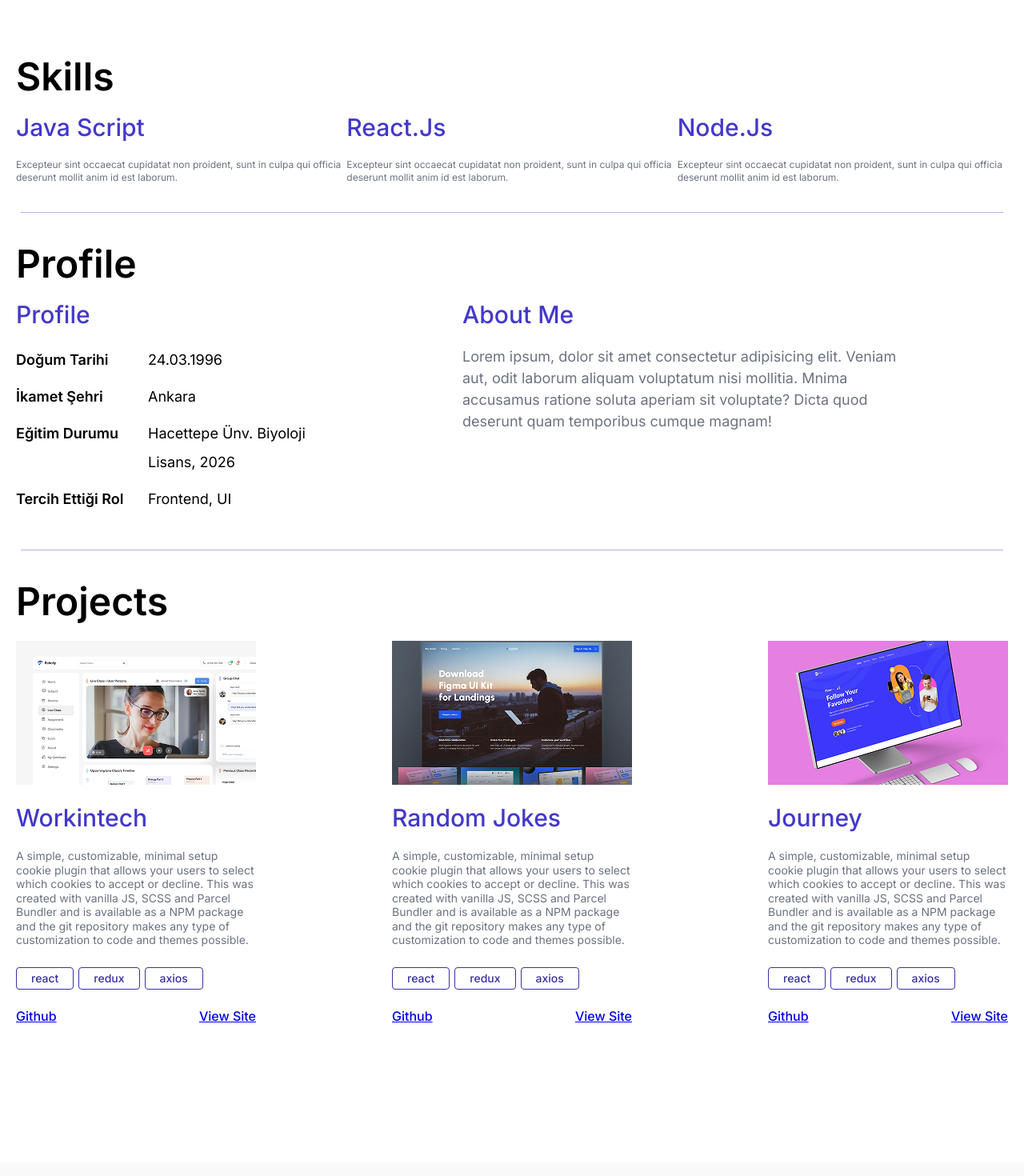
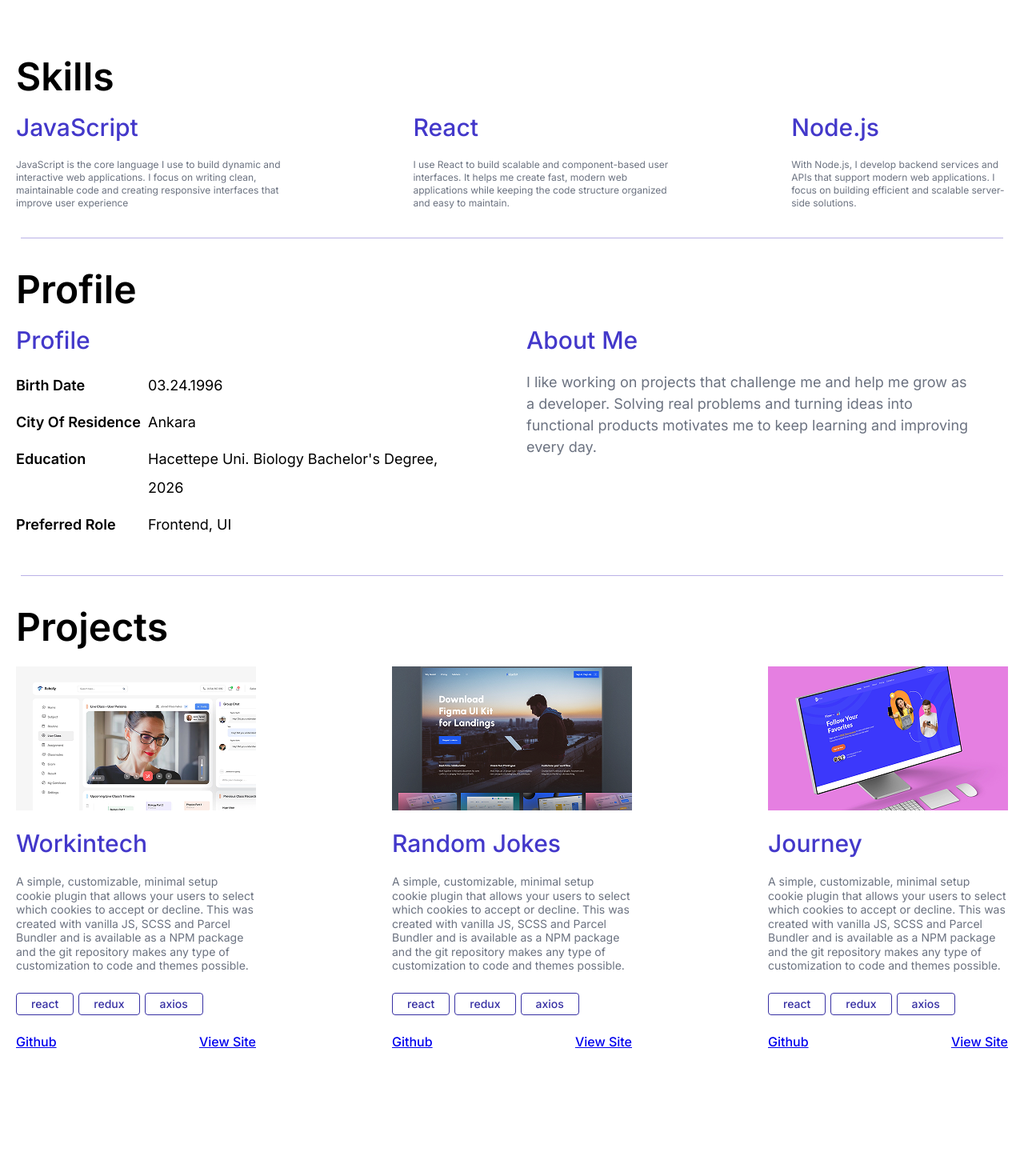
Before and after one commit to chagataiozkan/personal-website-project-frontend, a React (Vite) app: page / in a window 1280 px wide. Shown: the part 740-2210 px from the top of the page at 80% size. Built offline with nearby package versions, Linux system fonts and the light colour scheme.

Commit message:
load page content from JS data

```diff
--- a/src/components/Footer.jsx
+++ b/src/components/Footer.jsx
@@ -1,15 +1,18 @@
+import { mockData } from "../data/mockData";
+
 export default function Footer() {
+  const lang = "en";
   return (
     <section className="footer" id="footer">
       <div className="container">
         <div className="footer-parts">
-        <h2>Let's work together on<br />your next product.</h2>
+          <h2>{mockData.footer.text[lang]}</h2>
           <div className="footer-bottom">
             <div className="footer-bottom-left">
               <p>almilasucode@gmail.com</p>
             </div>
             <div className="footer-bottom-right">
-            <a>Personal Blog</a>
+              <a>{mockData.footer.blog[lang]}</a>
               <a>Github</a>
               <a>LinkedIn</a>
             </div>
--- a/src/components/Header.jsx
+++ b/src/components/Header.jsx
@@ -1,4 +1,9 @@
+import { mockData } from "../data/mockData";
+
 export default function Header() {
+
+  const lang = "en";
+
   return (
     <nav className="header">
       <div className="container">
@@ -8,13 +13,13 @@ export default function Header() {
           </div>
           <div className="header-right">
             <a href="#skills" className="header-text">
-              Skills
+              {mockData.header.skillText[lang]}
             </a>
             <a href="#projects" className="header-text">
-              Projects
+              {mockData.header.projectText[lang]}
             </a>
             <a href="#footer" className="header-hire-text">
-              Hire me
+              {mockData.header.hireText[lang]}
             </a>
           </div>
         </div>
--- a/src/components/Hero.jsx
+++ b/src/components/Hero.jsx
@@ -1,21 +1,24 @@
+import { mockData } from "../data/mockData";
+
 export default function Hero() {
+
+  const lang = "en";
+
   return (
     <section className="hero">
       <div className="container">
         <div className="hero-parts">
           <div className="hero-left">
-            <p className="hero-left-name">Almila Su</p>
+            <p className="hero-left-name">{mockData.hero.name}</p>
             <div className="hero-left-text">
-              <span>Creative thinker Minimalism lover</span>
+              <span>{mockData.hero.summaryText[lang]}</span>
             </div>
             <p className="hero-left-desc">
-              Hi, I’m Almila. I’m a full-stack developer. If you are looking for a
-              Developer who to craft solid and scalable frontend products with
-              great user experiences. Let’s shake hands with me.
+             {mockData.hero.descText[lang]}
             </p>
             <div className="hero-left-buttons">
               <button className="hero-left-hire-button" type="button">
-                Hire me
+                {mockData.header.hireText[lang]}
               </button>
               <button className="hero-left-button" type="button">
                 Github
--- a/src/components/Profile.jsx
+++ b/src/components/Profile.jsx
@@ -1,41 +1,25 @@
+import { mockData } from "../data/mockData";
+
 export default function Profile() {
+  const lang = "en";
   return (
     <section className="profile">
       <div className="container">
         <div className="divider-line"></div>
-        <h2>Profile</h2>
+        <h2>{mockData.profile.headerText[lang]}</h2>
         <div className="profile-parts">
           <div className="profile-left">
-            <h3>Profile</h3>
-            <div className="profile-left-row">
-              <span className="profile-label">Doğum Tarihi</span>
-              <span className="profile-value">24.03.1996</span>
-            </div>
-            <div className="profile-left-row">
-              <span className="profile-label">İkamet Şehri</span>
-              <span className="profile-value">Ankara</span>
-            </div>
-            <div className="profile-left-row">
-              <span className="profile-label">Eğitim Durumu</span>
-              <span className="profile-value">
-                Hacettepe Ünv. Biyoloji
-                <br />
-                Lisans, 2026
-              </span>
-            </div>
-            <div className="profile-left-row">
-              <span className="profile-label">Tercih Ettiği Rol</span>
-              <span className="profile-value">Frontend, UI</span>
-            </div>
+            <h3>{mockData.profile.headerText[lang]}</h3>
+            {mockData.profile.info.map((item) => (
+              <div className="profile-left-row" key={item.id}>
+                <span className="profile-label">{item.label[lang]}</span>
+                <span className="profile-value">{item.value[lang]}</span>
+              </div>
+            ))}
           </div>
           <div className="profile-right">
-            <h3>About Me</h3>
-            <p>
-              Lorem ipsum, dolor sit amet consectetur adipisicing elit. Veniam
-              aut, odit laborum aliquam voluptatum nisi mollitia.
-              Mnima accusamus ratione soluta aperiam sit voluptate? Dicta quod
-              deserunt quam temporibus cumque magnam!
-            </p>
+            <h3>{mockData.profile.aboutTitle[lang]}</h3>
+            <p>{mockData.profile.aboutText[lang]}</p>
           </div>
         </div>
       </div>
--- a/src/components/Projects.jsx
+++ b/src/components/Projects.jsx
@@ -1,20 +1,20 @@
+import { mockData } from "../data/mockData";
+
 export default function Projects() {
+  const lang = "en";
+
   return (
     <section className="projects" id="projects">
       <div className="container">
         <div className="divider-line"></div>
-        <h2>Projects</h2>
+        <h2>{mockData.header.projectText[lang]}</h2>
+
         <div className="projects-parts">
-          <div className="projects-row">
-            <img src="/images/project_image_1.png"></img>
-            <h3>Workintech</h3>
-            <p>
-              A simple, customizable, minimal setup cookie plugin that allows
-              your users to select which cookies to accept or decline. This was
-              created with vanilla JS, SCSS and Parcel Bundler and is available
-              as a NPM package and the git repository makes any type of
-              customization to code and themes possible.
-            </p>
+          {mockData.projects.map((project) => (
+            <div key={project.id} className="projects-row">
+              <img src={`/images/project_image_${project.id}.png`} />
+              <h3>{project.title[lang]}</h3>
+              <p>{project.text[lang]}</p>
               <div className="projects-row-pills">
                 <p>react</p>
                 <p>redux</p>
@@ -22,49 +22,10 @@ export default function Projects() {
               </div>
               <div className="projects-row-details">
                 <a href="https://github.com">Github</a>
-              <a href="https://github.com">View Site</a>
+                <a href="https://github.com">{project.viewSite[lang]}</a>
               </div>
             </div>
-          <div className="projects-row">
-            <img src="/images/project_image_2.png"></img>
-            <h3>Random Jokes</h3>
-            <p>
-              A simple, customizable, minimal setup cookie plugin that allows
-              your users to select which cookies to accept or decline. This was
-              created with vanilla JS, SCSS and Parcel Bundler and is available
-              as a NPM package and the git repository makes any type of
-              customization to code and themes possible.
-            </p>
-            <div className="projects-row-pills">
-              <p>react</p>
-              <p>redux</p>
-              <p>axios</p>
-            </div>
-            <div className="projects-row-details">
-              <a href="https://github.com">Github</a>
-              <a href="https://github.com">View Site</a>
-            </div>
-          </div>
-          <div className="projects-row">
-            <img src="/images/project_image_3.png"></img>
-            <h3>Journey</h3>
-            <p>
-              A simple, customizable, minimal setup cookie plugin that allows
-              your users to select which cookies to accept or decline. This was
-              created with vanilla JS, SCSS and Parcel Bundler and is available
-              as a NPM package and the git repository makes any type of
-              customization to code and themes possible.
-            </p>
-            <div className="projects-row-pills">
-              <p>react</p>
-              <p>redux</p>
-              <p>axios</p>
-            </div>
-            <div className="projects-row-details">
-              <a href="https://github.com">Github</a>
-              <a href="https://github.com">View Site</a>
-            </div>
-          </div>
+          ))}
         </div>
       </div>
     </section>
--- a/src/components/Skills.jsx
+++ b/src/components/Skills.jsx
@@ -1,33 +1,18 @@
+import { mockData } from "../data/mockData";
+
 export default function Skills() {
+  const lang = "en";
   return (
     <section className="skills" id="skills">
       <div className="container">
-        <h2>Skills</h2>
+        <h2>{mockData.header.skillText[lang]}</h2>
         <div className="skills-row">
-          <div className="skill">
-            <h3>Java Script</h3>
-            <p>
-              Excepteur sint occaecat cupidatat non proident,
-              sunt in culpa qui officia deserunt mollit anim id est
-              laborum.
-            </p>
-          </div>
-          <div className="skill">
-            <h3>React.Js</h3>
-            <p>
-              Excepteur sint occaecat cupidatat non proident,
-              sunt in culpa qui officia deserunt mollit anim id est
-              laborum.
-            </p>
-          </div>
-          <div className="skill">
-            <h3>Node.Js</h3>
-            <p>
-              Excepteur sint occaecat cupidatat non proident,
-              sunt in culpa qui officia deserunt mollit anim id est
-              laborum.
-            </p>
-          </div>
+          {mockData.skills.map((skill) => (
+            <div key={skill.id} className="skill">
+              <h3>{skill.title[lang]}</h3>
+              <p>{skill.text[lang]}</p>
+            </div>
+          ))}
         </div>
       </div>
     </section>
--- a/src/components/ToggleBar.jsx
+++ b/src/components/ToggleBar.jsx
@@ -1,4 +1,9 @@
+import { mockData } from "../data/mockData";
+
 export default function ToggleBar() {
+
+  const lang = "en";
+
   return (
     <section className="toggle-bar">
       <div className="container">
--- a/src/data/mockData.js
+++ b/src/data/mockData.js
@@ -32,8 +32,8 @@ export const mockData = {
   hero: {
     name: "Almila Su",
     summaryText: {
-      en: ["Creative thinker", "Minimalism lover"],
-      tr: ["Yaratıcı düşünen", "Minimalizm sever"],
+      en: ["Creative thinker", " Minimalism lover"],
+      tr: ["Yaratıcı düşünen", " Minimalizm sever"],
     },
     descText: {
       en: "Hi, I’m Almila. I’m a full-stack developer. If you are looking for a Developer who to craft solid and scalable frontend products with great user experiences. Let’s shake hands with me.",
@@ -76,16 +76,20 @@ export const mockData = {
     },
   ],
   profile: {
+    headerText: {
+      en: "Profile",
+      tr: "Bilgiler",
+    },
     info: [
       {
         id: 1,
         label: { en: "Birth Date", tr: "Doğum Tarihi" },
-        value: "24.03.1996",
+        value: { en: "03.24.1996", tr: "24.03.1996" },
       },
       {
         id: 2,
         label: { en: "City Of Residence", tr: "İkamet Şehri" },
-        value: "Ankara",
+        value: { en: "Ankara", tr: "Ankara" },
       },
       {
         id: 3,
@@ -104,7 +108,7 @@ export const mockData = {
           en: "Preferred Role",
           tr: "Tercih Ettiği Rol",
         },
-        value: "Frontend, UI",
+        value: { en: "Frontend, UI", tr: "Frontend, UI" },
       },
     ],
     aboutTitle: {
--- a/src/styles/global.css
+++ b/src/styles/global.css
@@ -199,6 +199,7 @@ body {
 
 .skills-row {
   display: flex;
+  gap: 150px;
 }
 
 .skill h3 {
@@ -226,6 +227,7 @@ body {
 
 .profile-parts {
   display: flex;
+  gap: 80px;
 }
 
 .profile-parts h3 {
@@ -347,6 +349,7 @@ body {
   line-height: 125%;
   padding-top: 100px;
   padding-bottom: 75px;
+  max-width: 500px;
  }
 
  .footer-bottom {
```
Lines whose indentation alone changed are shown as unchanged.
